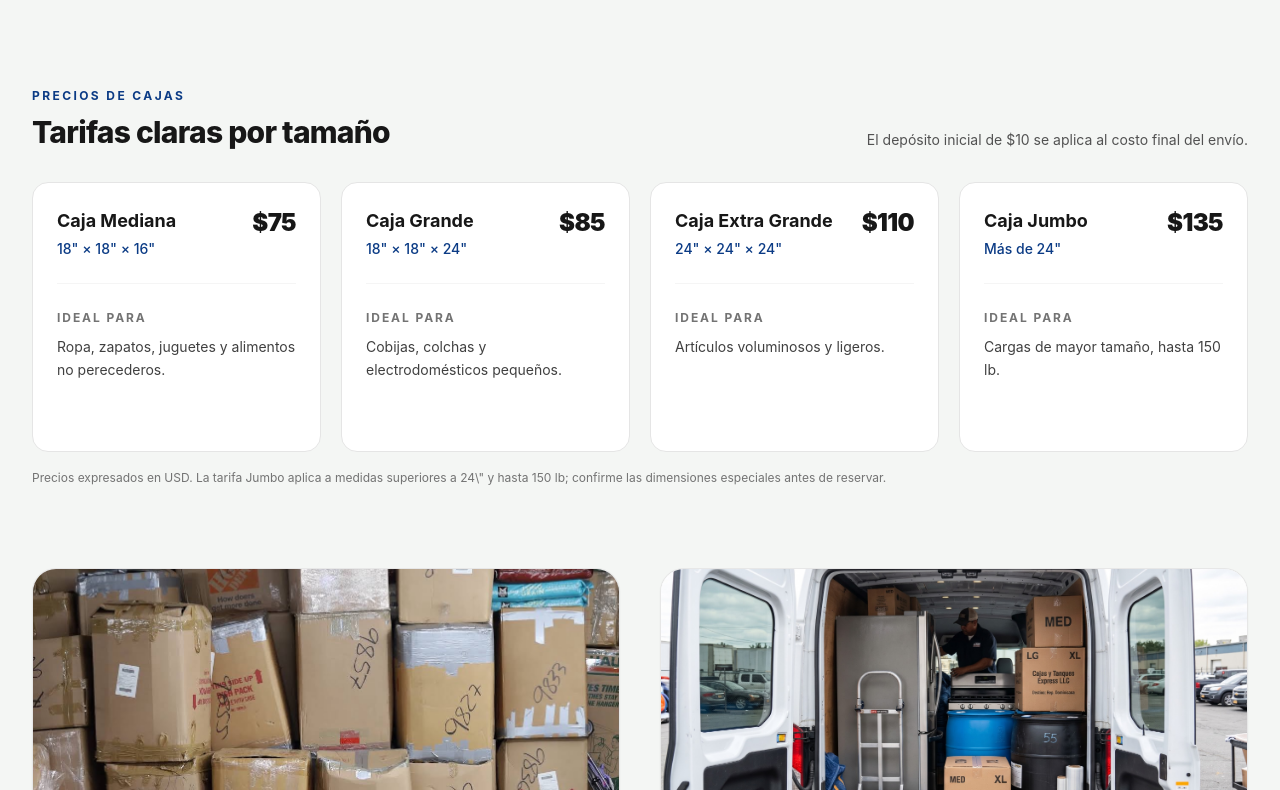
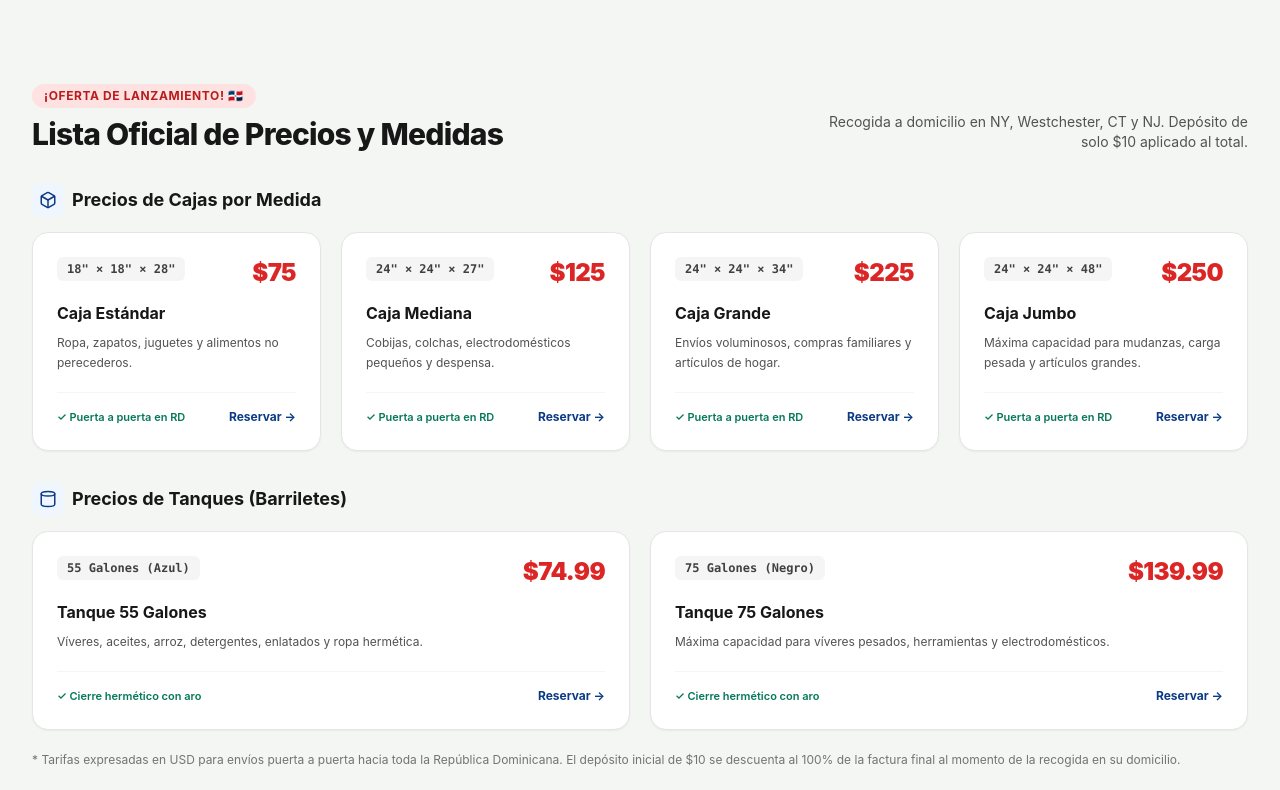
Before and after one commit to Hash-Overflow-bit/Cajas-Tanques-Express-Website, a Next.js app: page / in a window 1280 px wide. Shown: the part 1390-2180 px from the top of the page. Built offline with nearby package versions, Linux system fonts and the light colour scheme.

Commit message:
feat: update official prices, sizes, and contact details from flyer

```diff
--- a/src/app/servicios/page.tsx
+++ b/src/app/servicios/page.tsx
@@ -1,6 +1,6 @@
 import React from "react";
 import type { Metadata } from "next";
-import { siteConfig } from "@/config/site";
+import { boxPricing, siteConfig, tankPricing } from "@/config/site";
 import { PillButton } from "@/components/ui/PillButton";
 import { Box, Cylinder, CheckCircle2, AlertTriangle, ShieldCheck, HelpCircle } from "lucide-react";
 
@@ -80,29 +80,36 @@ export default function ServiciosPage() {
               </div>
 
               <div className="lg:col-span-4 bg-canvas rounded-2xl p-6 border border-neutral-200">
-                <h4 className="font-bold text-neutral-900 text-sm uppercase tracking-wider mb-4">
-                  Resumen de Reserva
+                <span className="inline-block px-2.5 py-0.5 rounded-full bg-red-100 text-red-700 text-[11px] font-bold uppercase tracking-wider mb-2">
+                  ¡Oferta de Lanzamiento!
+                </span>
+                <h4 className="font-bold text-neutral-900 text-sm uppercase tracking-wider mb-3">
+                  Medidas y Precios de Cajas
                 </h4>
-                <div className="space-y-3 text-sm text-neutral-600 mb-6">
-                  <div className="flex justify-between py-2 border-b border-neutral-200/60">
-                    <span>Depósito inicial:</span>
+                <div className="space-y-2 text-sm text-neutral-700 mb-5">
+                  {boxPricing.map((box) => (
+                    <div key={box.id} className="flex justify-between py-1.5 border-b border-neutral-200/60 font-mono text-xs">
+                      <span className="font-bold text-neutral-900">{box.size}</span>
+                      <strong className="text-red-600 text-sm font-sans">${box.price}</strong>
+                    </div>
+                  ))}
+                </div>
+                <div className="space-y-2 text-xs text-neutral-600 mb-4 pt-2 border-t border-neutral-200">
+                  <div className="flex justify-between">
+                    <span>Depósito de reserva:</span>
                     <strong className="text-brand-900">$10 (Square)</strong>
                   </div>
-                  <div className="flex justify-between py-2 border-b border-neutral-200/60">
+                  <div className="flex justify-between">
                     <span>Aplicación:</span>
-                    <span className="text-blue-700 font-medium">100% al costo final</span>
+                    <span className="text-emerald-700 font-medium">100% al costo final</span>
                   </div>
-                  <div className="flex justify-between py-2 border-b border-neutral-200/60">
+                  <div className="flex justify-between">
                     <span>Recogida:</span>
-                    <span>En su puerta</span>
-                  </div>
-                  <div className="flex justify-between py-2">
-                    <span>Destino:</span>
-                    <span>Toda República Dominicana</span>
+                    <span>NY, Westchester, CT, NJ</span>
                   </div>
                 </div>
-                <div className="text-xs text-neutral-500 bg-white p-3 rounded-xl border border-neutral-200">
-                  * El valor total del flete se confirma según las dimensiones y tarifas vigentes al momento de la recogida.
+                <div className="text-[11px] text-neutral-500 bg-white p-2.5 rounded-xl border border-neutral-200">
+                  * Precios puerta a puerta para envíos a cualquier provincia de República Dominicana.
                 </div>
               </div>
             </div>
@@ -161,25 +168,36 @@ export default function ServiciosPage() {
               </div>
 
               <div className="lg:col-span-4 bg-canvas rounded-2xl p-6 border border-neutral-200">
-                <h4 className="font-bold text-neutral-900 text-sm uppercase tracking-wider mb-4">
-                  Ventajas del Tanque
+                <span className="inline-block px-2.5 py-0.5 rounded-full bg-red-100 text-red-700 text-[11px] font-bold uppercase tracking-wider mb-2">
+                  ¡Oferta de Lanzamiento!
+                </span>
+                <h4 className="font-bold text-neutral-900 text-sm uppercase tracking-wider mb-3">
+                  Precios de Tanques
                 </h4>
-                <div className="space-y-3 text-sm text-neutral-600 mb-6">
-                  <div className="flex items-center gap-2">
-                    <ShieldCheck size={16} className="text-blue-600" />
-                    <span>Impermeable y resistente al clima</span>
+                <div className="space-y-2 text-sm text-neutral-700 mb-5">
+                  {tankPricing.map((tank) => (
+                    <div key={tank.id} className="flex justify-between py-1.5 border-b border-neutral-200/60 font-mono text-xs">
+                      <span className="font-bold text-neutral-900">{tank.size}</span>
+                      <strong className="text-red-600 text-sm font-sans">${tank.price.toFixed(2)}</strong>
+                    </div>
+                  ))}
+                </div>
+                <div className="space-y-2 text-xs text-neutral-600 mb-4 pt-2 border-t border-neutral-200">
+                  <div className="flex justify-between">
+                    <span>Depósito de reserva:</span>
+                    <strong className="text-brand-900">$10 (Square)</strong>
                   </div>
-                  <div className="flex items-center gap-2">
-                    <ShieldCheck size={16} className="text-blue-600" />
-                    <span>Mayor capacidad de carga y peso</span>
+                  <div className="flex justify-between">
+                    <span>Cierre:</span>
+                    <span className="text-emerald-700 font-medium">Aro hermético con seguro</span>
                   </div>
-                  <div className="flex items-center gap-2">
-                    <ShieldCheck size={16} className="text-blue-600" />
-                    <span>Reutilizable en el destino para agua o almacenamiento</span>
+                  <div className="flex justify-between">
+                    <span>Recogida:</span>
+                    <span>NY, Westchester, CT, NJ</span>
                   </div>
                 </div>
-                <div className="text-xs text-neutral-500 bg-white p-3 rounded-xl border border-neutral-200">
-                  * Disponemos de tanques vacíos si necesita que le suministremos uno previamente. Consúltenos por WhatsApp.
+                <div className="text-[11px] text-neutral-500 bg-white p-2.5 rounded-xl border border-neutral-200">
+                  * Máxima capacidad y protección impermeable para víveres pesados, arroz, aceites y electrodomésticos.
                 </div>
               </div>
             </div>
--- a/src/components/home/ServicesSection.tsx
+++ b/src/components/home/ServicesSection.tsx
@@ -3,7 +3,7 @@
 import React from "react";
 import Image from "next/image";
 import { motion } from "motion/react";
-import { boxPricing, siteConfig } from "@/config/site";
+import { boxPricing, siteConfig, tankPricing } from "@/config/site";
 import { PillButton } from "@/components/ui/PillButton";
 import { CheckCircle2, MessageSquare, Box, Cylinder } from "lucide-react";
 
@@ -22,47 +22,108 @@ export const ServicesSection: React.FC = () => {
           </p>
         </div>
 
-        {/* BOX PRICING */}
+        {/* PRICING & SIZES SECTION (OFERTA DE LANZAMIENTO) */}
         <div id="precios" className="mb-16 scroll-mt-28 sm:mb-20">
           <div className="flex flex-col sm:flex-row sm:items-end sm:justify-between gap-4 mb-8">
             <div>
-              <span className="text-xs font-bold uppercase tracking-[0.2em] text-brand-900">Precios de cajas</span>
-              <h3 className="text-2xl sm:text-3xl font-extrabold tracking-tight text-neutral-900 mt-2">
-                Tarifas claras por tamaño
+              <span className="inline-flex items-center gap-1.5 px-3 py-1 rounded-full bg-red-100 text-red-700 text-xs font-bold uppercase tracking-wider mb-2">
+                ¡Oferta de Lanzamiento! 🇩🇴
+              </span>
+              <h3 className="text-2xl sm:text-3xl font-extrabold tracking-tight text-neutral-900">
+                Lista Oficial de Precios y Medidas
               </h3>
             </div>
             <p className="text-sm text-neutral-600 max-w-md sm:text-right">
-              El depósito inicial de $10 se aplica al costo final del envío.
+              Recogida a domicilio en NY, Westchester, CT y NJ. Depósito de solo $10 aplicado al total.
             </p>
+          </div>
+
+          {/* CAJAS PRICING (4 Medidas) */}
+          <div className="mb-8">
+            <div className="flex items-center gap-2 mb-4">
+              <div className="w-8 h-8 rounded-lg bg-brand-50 text-brand-900 flex items-center justify-center">
+                <Box size={18} />
+              </div>
+              <h4 className="text-lg font-bold text-neutral-900">Precios de Cajas por Medida</h4>
             </div>
 
             <div className="grid grid-cols-1 sm:grid-cols-2 xl:grid-cols-4 gap-4 sm:gap-5">
               {boxPricing.map((tier) => (
                 <div
-                key={tier.name}
-                className="rounded-2xl border border-neutral-200 bg-white p-6 flex flex-col min-h-[270px]"
+                  key={tier.id}
+                  className="rounded-2xl border border-neutral-200 bg-white p-6 flex flex-col justify-between shadow-sm hover:shadow-md transition-shadow"
                 >
-                <div className="flex items-start justify-between gap-4">
                   <div>
-                    <h4 className="text-lg font-bold text-neutral-900">{tier.name}</h4>
-                    <p className="mt-1 text-sm font-medium text-brand-900">{tier.size}</p>
-                  </div>
-                  <span className="text-2xl font-black tracking-tight text-neutral-900 whitespace-nowrap">
+                    <div className="flex items-start justify-between gap-2 mb-3">
+                      <span className="px-2.5 py-1 rounded-md bg-neutral-100 text-xs font-bold text-neutral-700 font-mono">
+                        {tier.size}
+                      </span>
+                      <span className="text-2xl font-black tracking-tight text-red-600 whitespace-nowrap">
                         ${tier.price}
                       </span>
                     </div>
-
-                <div className="mt-6 pt-5 border-t border-neutral-100 flex-grow">
-                  <span className="text-xs font-bold uppercase tracking-[0.16em] text-neutral-500">Ideal para</span>
-                  <p className="mt-2 text-sm leading-relaxed text-neutral-700">{tier.idealFor}</p>
+                    <h5 className="text-base font-bold text-neutral-900">{tier.name}</h5>
+                    <p className="mt-2 text-xs leading-relaxed text-neutral-600">{tier.idealFor}</p>
                   </div>
 
+                  <div className="mt-5 pt-4 border-t border-neutral-100 flex items-center justify-between">
+                    <span className="text-[11px] font-semibold text-emerald-700">✓ Puerta a puerta en RD</span>
+                    <a
+                      href={siteConfig.bookingEntryUrl}
+                      className="text-xs font-bold text-brand-900 hover:underline"
+                    >
+                      Reservar →
+                    </a>
+                  </div>
                 </div>
               ))}
             </div>
+          </div>
 
-          <p className="mt-4 text-xs leading-relaxed text-neutral-500">
-            Precios expresados en USD. La tarifa Jumbo aplica a medidas superiores a 24\" y hasta 150 lb; confirme las dimensiones especiales antes de reservar.
+          {/* TANQUES PRICING (2 Medidas) */}
+          <div>
+            <div className="flex items-center gap-2 mb-4">
+              <div className="w-8 h-8 rounded-lg bg-brand-50 text-brand-900 flex items-center justify-center">
+                <Cylinder size={18} />
+              </div>
+              <h4 className="text-lg font-bold text-neutral-900">Precios de Tanques (Barriletes)</h4>
+            </div>
+
+            <div className="grid grid-cols-1 sm:grid-cols-2 gap-4 sm:gap-5">
+              {tankPricing.map((tier) => (
+                <div
+                  key={tier.id}
+                  className="rounded-2xl border border-neutral-200 bg-white p-6 flex flex-col justify-between shadow-sm hover:shadow-md transition-shadow"
+                >
+                  <div>
+                    <div className="flex items-start justify-between gap-2 mb-3">
+                      <span className="px-2.5 py-1 rounded-md bg-neutral-100 text-xs font-bold text-neutral-700 font-mono">
+                        {tier.size}
+                      </span>
+                      <span className="text-2xl font-black tracking-tight text-red-600 whitespace-nowrap">
+                        ${tier.price.toFixed(2)}
+                      </span>
+                    </div>
+                    <h5 className="text-base font-bold text-neutral-900">{tier.name}</h5>
+                    <p className="mt-2 text-xs leading-relaxed text-neutral-600">{tier.idealFor}</p>
+                  </div>
+
+                  <div className="mt-5 pt-4 border-t border-neutral-100 flex items-center justify-between">
+                    <span className="text-[11px] font-semibold text-emerald-700">✓ Cierre hermético con aro</span>
+                    <a
+                      href={siteConfig.bookingEntryUrl}
+                      className="text-xs font-bold text-brand-900 hover:underline"
+                    >
+                      Reservar →
+                    </a>
+                  </div>
+                </div>
+              ))}
+            </div>
+          </div>
+
+          <p className="mt-5 text-xs leading-relaxed text-neutral-500">
+            * Tarifas expresadas en USD para envíos puerta a puerta hacia toda la República Dominicana. El depósito inicial de $10 se descuenta al 100% de la factura final al momento de la recogida en su domicilio.
           </p>
         </div>
 
--- a/src/config/site.ts
+++ b/src/config/site.ts
@@ -31,10 +31,10 @@ export interface SiteConfig {
 
 export const siteConfig: SiteConfig = {
   name: "CAJAS & TANQUES EXPRESS",
-  legalBusinessName: "Sebastian Online Store Corp.",
-  tagline: "Envíos Confiables a República Dominicana",
+  legalBusinessName: "CAJAS & TANQUES EXPRESS LLC",
+  tagline: "¡Envíos Puerta a Puerta a la República Dominicana! 🇩🇴",
   description:
-    "Servicio profesional de recogida y transporte de cajas y tanques hacia toda la República Dominicana. Puntualidad garantizada y reserva en línea con solo $10 de depósito.",
+    "Servicio profesional de recogida a domicilio (NY, Westchester, CT, NJ) y transporte seguro de cajas y tanques hacia toda la República Dominicana. Reserva en línea con solo $10 de depósito.",
   url: "https://cajasytanquesexpress.com",
   acuityBookingUrl: "https://CajasYtanquesExpress.as.me/",
   bookingEntryUrl: "/reservar",
@@ -46,11 +46,11 @@ export const siteConfig: SiteConfig = {
     whatsappNumber: "16466529547",
     whatsappDisplay: "(646) 652-9547",
     email: "inf@cajasytanquesexpress.com",
-    address: "23 Saw Mill River Rd, Yonkers, NY 10701, United States",
-    hours: "Monday to Friday: 8:00 AM - 6:00 PM · Saturday: 8:00 AM - 12:00 PM",
+    address: "198 Fayette St. Perth Amboy, NJ 08861",
+    hours: "Lunes a Viernes: 8:00 AM - 6:00 PM · Sábado: 8:00 AM - 12:00 PM",
   },
   social: {
-    facebook: "https://facebook.com",
+    facebook: "https://facebook.com/CajasTanquesExpress",
     instagram: "https://instagram.com",
   },
   metrics: {
@@ -64,40 +64,57 @@ export const siteConfig: SiteConfig = {
 export const navigationLinks = [
   { name: "Inicio", href: "/" },
   { name: "Servicios", href: "/#servicios" },
+  { name: "Precios y Medidas", href: "/#precios" },
   { name: "Cómo Funciona", href: "/#como-funciona" },
   { name: "Zonas de Cobertura", href: "/#zonas" },
-  { name: "Prices", href: "/#precios" },
   { name: "Contacto", href: "/contacto" },
 ];
 
 export const boxPricing = [
   {
-    id: "box-medium",
-    name: "Caja Mediana",
-    size: '18" × 18" × 16"',
+    id: "box-18x18x28",
+    name: "Caja Estándar",
+    size: '18" × 18" × 28"',
     price: 75,
     idealFor: "Ropa, zapatos, juguetes y alimentos no perecederos.",
   },
   {
-    id: "box-large",
-    name: "Caja Grande",
-    size: '18" × 18" × 24"',
-    price: 85,
-    idealFor: "Cobijas, colchas y electrodomésticos pequeños.",
+    id: "box-24x24x27",
+    name: "Caja Mediana",
+    size: '24" × 24" × 27"',
+    price: 125,
+    idealFor: "Cobijas, colchas, electrodomésticos pequeños y despensa.",
   },
   {
-    id: "box-xl",
-    name: "Caja Extra Grande",
-    size: '24" × 24" × 24"',
-    price: 110,
-    idealFor: "Artículos voluminosos y ligeros.",
+    id: "box-24x24x34",
+    name: "Caja Grande",
+    size: '24" × 24" × 34"',
+    price: 225,
+    idealFor: "Envíos voluminosos, compras familiares y artículos de hogar.",
   },
   {
-    id: "box-jumbo",
+    id: "box-24x24x48",
     name: "Caja Jumbo",
-    size: 'Más de 24"',
-    price: 135,
-    idealFor: "Cargas de mayor tamaño, hasta 150 lb.",
+    size: '24" × 24" × 48"',
+    price: 250,
+    idealFor: "Máxima capacidad para mudanzas, carga pesada y artículos grandes.",
+  },
+] as const;
+
+export const tankPricing = [
+  {
+    id: "tank-55",
+    name: "Tanque 55 Galones",
+    size: "55 Galones (Azul)",
+    price: 74.99,
+    idealFor: "Víveres, aceites, arroz, detergentes, enlatados y ropa hermética.",
+  },
+  {
+    id: "tank-75",
+    name: "Tanque 75 Galones",
+    size: "75 Galones (Negro)",
+    price: 139.99,
+    idealFor: "Máxima capacidad para víveres pesados, herramientas y electrodomésticos.",
   },
 ] as const;
 
@@ -105,6 +122,6 @@ export const supplyPricing = [
   { id: "box-empty", name: "Caja vacía", detail: "Según tamaño", price: 5.99 },
   { id: "tape", name: "Cinta comercial", detail: 'Rollo de 3"', price: 2.98 },
   { id: "wrap", name: "Wrap transparente", detail: "Por rollo", price: 9.98 },
-  { id: "tank-small", name: "Tanque pequeño vacío", detail: "30 galones", price: 64.98 },
-  { id: "tank-large", name: "Tanque grande vacío", detail: "55 galones", price: 74.98 },
+  { id: "tank-55-empty", name: "Tanque 55 Galones", detail: "Plástico sellado con aro", price: 74.99 },
+  { id: "tank-75-empty", name: "Tanque 75 Galones", detail: "Plástico sellado con aro", price: 139.99 },
 ] as const;
```
Also changed, not shown: src/components/booking/PriceCalculator.tsx (+11 -3 lines). Lines whose indentation alone changed are shown as unchanged.
